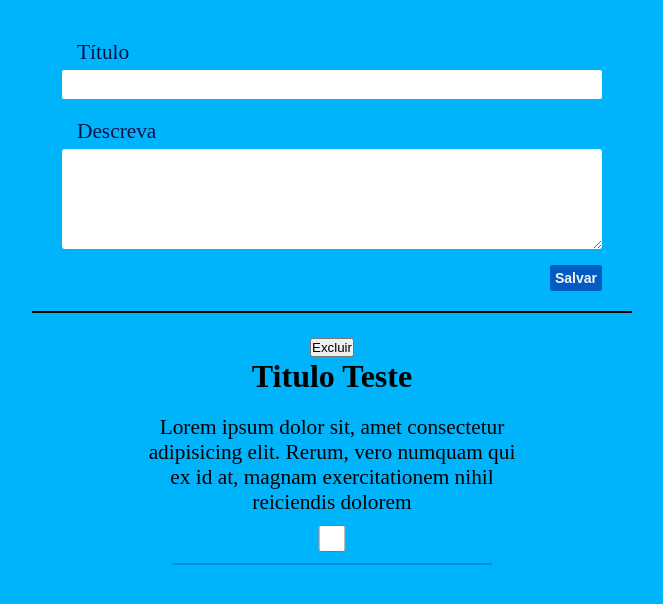
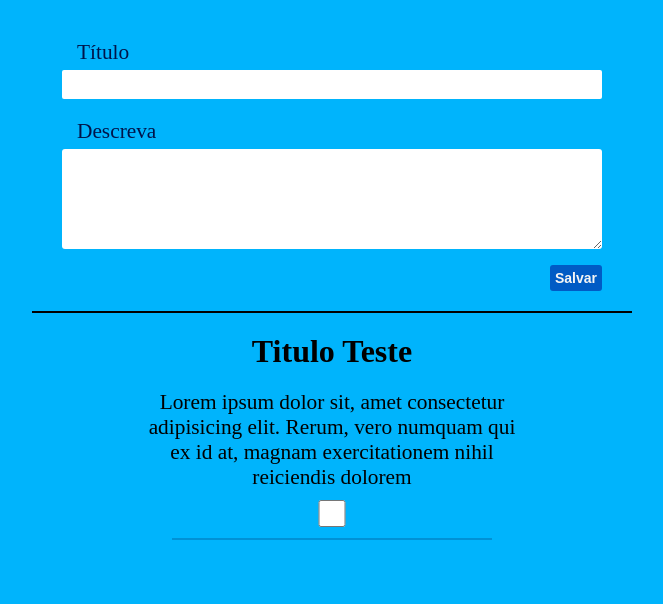
Before and after one commit to kikeeufalo/To-Do-List, a plain HTML site: page index.html in a window 1280 px wide. Shown: the whole page, without its empty margins (308-971 px from the left). Drawn offline with Linux system fonts and the light colour scheme.

Commit message:
Update index.html

```diff
--- a/index.html
+++ b/index.html
@@ -27,7 +27,6 @@
         </header>
         <main>
             <div>
-                <input type="button" value="Excluir">
                 <h2>Titulo Teste</h2>
                 <p>Lorem ipsum dolor sit, amet consectetur adipisicing elit. Rerum, vero numquam qui ex id at, magnam exercitationem nihil reiciendis dolorem </p>
                 <input type="checkbox">
@@ -44,4 +43,7 @@
 
 <!--
    Uma pagina web que adiciona ‘tarefas’ e excluem, possivelmente deve haver um botão de adicionar, e uma para excluir a tarefa, e uma confirmação visual de que a tarefa foi comprida
+
+    Ao clicar e segurar em uma tarefa ela sera excluida
+
 -->
```
